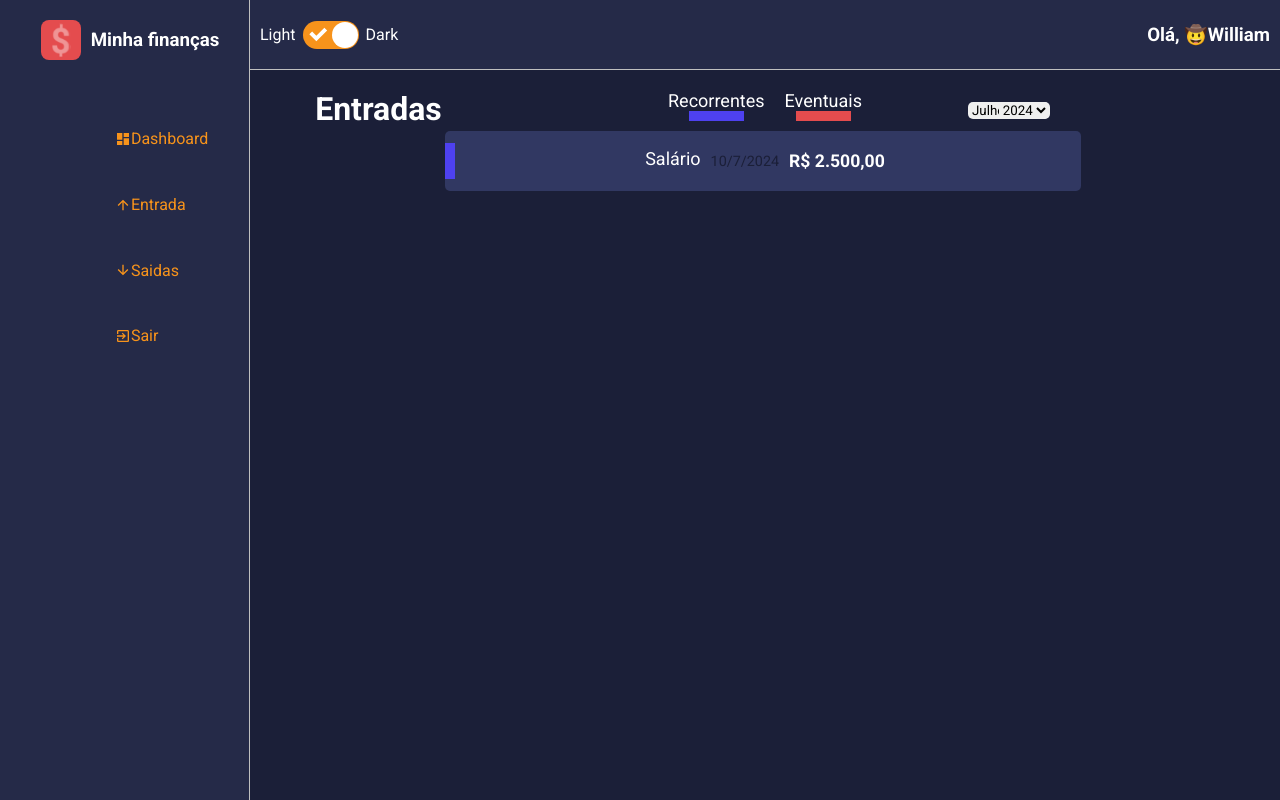
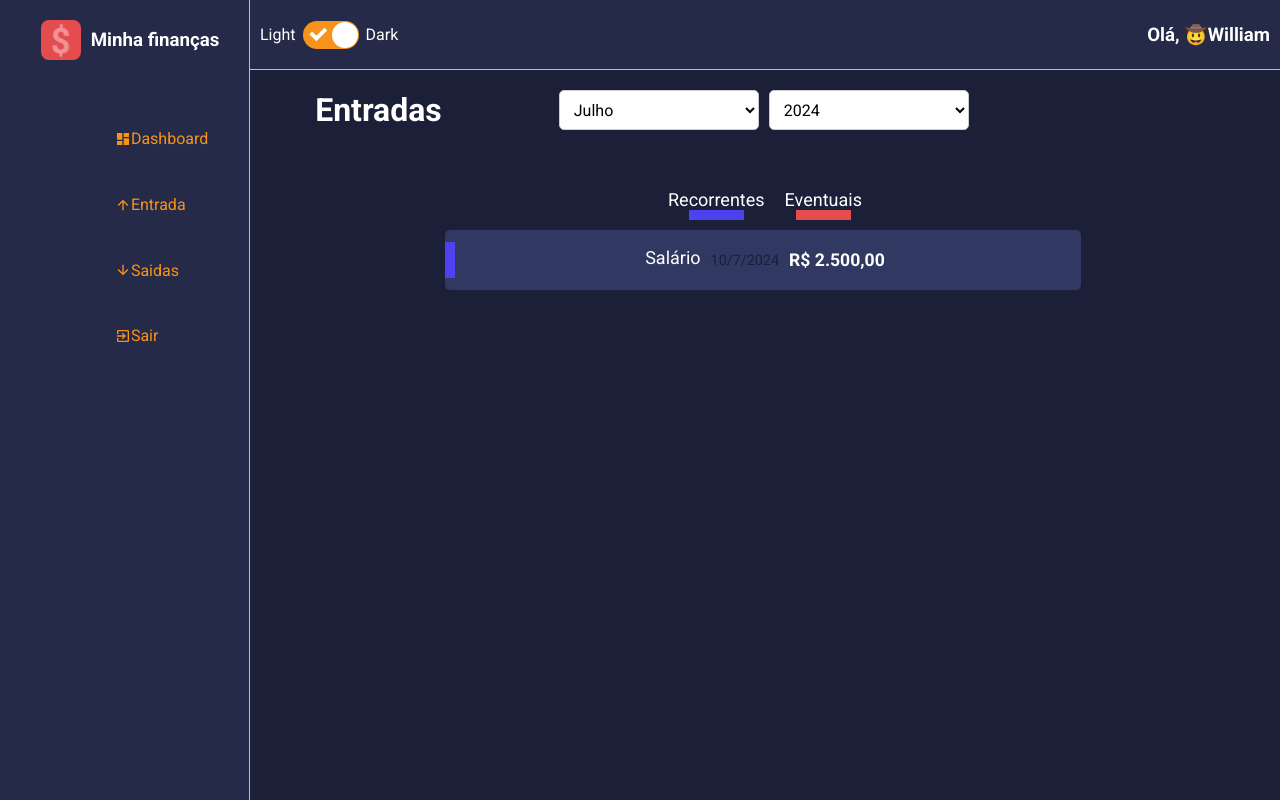
Before and after one commit to WilliamProgramadorBR/Gerenciador-financeiro, a React (Create React App) app: page /list/entry-balance in a window 1280 px wide. Built offline with nearby package versions, Linux system fonts and the light colour scheme.

Commit message:
Correção final

```diff
--- a/src/Page/List/index.tsx
+++ b/src/Page/List/index.tsx
@@ -1,148 +1,184 @@
 import React, { useState, useMemo, useEffect } from 'react';
 import { Container, Content, Button, Filters } from './styles';
-import { UUID } from 'crypto';
+import { v4 as uuid } from 'uuid';
+import { useParams } from 'react-router-dom';
+
 import SelectInput from '../../components/SelectInput';
 import ContentHeader from '../../components/ContentHeader';
 import HistoryFinanceCard from '../../components/HistoryFinanceCard';
-import { useParams } from 'react-router-dom';
+
 import gains from '../../repositories/gains';
 import expenses from '../../repositories/expenses';
 import formatCurrency from '../../utils/formatCurrency';
 import formatDate from '../../utils/formatDate';
-import ListOfmonths from '../../utils/months';
-
-
-
-interface RouteParams {
-  type: string;
-}
+import listOfMonths from '../../utils/months';
 
 interface IData {
   id: string;
   description: string;
   amountFormatted: string;
   frequency: string;
-  dataFormatted: string;
+  dateFormatted: string;
   tagColor: string;
 }
 
 const List: React.FC = () => {
-  const [selectedFrequency, setSelectedFrequency] = useState(['recorrente','eventual']);
-  const [monthSelected, setMonthSelected] = useState<string>(String(new Date().getMonth() + 1));
-  const [yearSelected, setYearSelected] = useState<string>(String(new Date().getFullYear()));
+  const { type } = useParams<{ type: string }>();
   const [data, setData] = useState<IData[]>([]);
-  const { type } = useParams();
+  const [monthSelected, setMonthSelected] = useState<number>(new Date().getMonth() + 1);
+  const [yearSelected, setYearSelected] = useState<number>(new Date().getFullYear());
+  const [frequencyFilterSelected, setFrequencyFilterSelected] = useState(['recorrente', 'eventual']);
   const [showAll, setShowAll] = useState(false);
 
-  const title = useMemo(() => {
-    return type === "entry-balance" ? "Entradas" : "Saídas";
+  const pageData = useMemo(() => {
+    return type === 'entry-balance' ?
+      {
+        title: 'Entradas',
+        lineColor: '#4E41F0',
+        data: gains
+      }
+      :
+      {
+        title: 'Saídas',
+        lineColor: '#E44C4E',
+        data: expenses
+      }
   }, [type]);
 
-  const listData = useMemo(() => {
-    return type === "entry-balance" ? gains : expenses;
-  }, [type]);
-  const years = useMemo(()=>{
-    let uniqueYears: number[]=[];
-    listData.forEach(item => {
-      const date = new Date(item.date)
-      const year = date.getFullYear()
+  const years = useMemo(() => {
+    let uniqueYears: number[] = [];
 
-      if(!uniqueYears.includes(year)){
-        uniqueYears.push(year)
+    const { data } = pageData;
+
+    data.forEach(item => {
+      const date = new Date(item.date);
+      const year = date.getFullYear();
+
+      if (!uniqueYears.includes(year)) {
+        uniqueYears.push(year);
       }
     });
-    return uniqueYears.map(year =>{
+
+    return uniqueYears.map(year => {
       return {
-        value:year,
-        label:year,
+        value: year,
+        label: year,
+      };
+    });
+  }, [pageData]);
 
-      }
-    })
-  },[listData])
+  const months = useMemo(() => {
+    return listOfMonths.map((month, index) => {
+      return {
+        value: index + 1,
+        label: month,
+      };
+    });
+  }, []);
 
-  const months = useMemo(()=>{
-       return ListOfmonths.map((month,index)=>{
-        return{
-          value: index +1,
-          label: month,}
+  const handleFrequencyClick = (frequency: string) => {
+    const alreadySelected = frequencyFilterSelected.findIndex(item => item === frequency);
 
-        });
+    if (alreadySelected >= 0) {
+      const filtered = frequencyFilterSelected.filter(item => item !== frequency);
+      setFrequencyFilterSelected(filtered);
+    } else {
+      setFrequencyFilterSelected((prev) => [...prev, frequency]);
+    }
+  };
 
-  },[]);
-  const handleFrequencyClick = (frequency: string) => {
-    const alreadySelected = selectedFrequency.findIndex(item => item === frequency);
-    if (alreadySelected >= 0) {
-        const filtered = selectedFrequency.filter(item => item !== frequency);
-        setSelectedFrequency(filtered);
-    } else {
+  const handleMonthSelected = (month: string) => {
+    try {
+      const parseMonth = Number(month);
+      setMonthSelected(parseMonth);
+    } catch {
+      throw new Error('invalid month value. Is accept 0 - 24.');
+    }
+  };
 
-        setSelectedFrequency((prev) => [...prev, frequency]);
+  const handleYearSelected = (year: string) => {
+    try {
+      const parseYear = Number(year);
+      setYearSelected(parseYear);
+    } catch {
+      throw new Error('invalid year value. Is accept integer numbers.');
     }
-}
-
+  };
 
   useEffect(() => {
-    const filteredData = listData.filter(item => {
+    const { data } = pageData;
+
+    const filteredData = data.filter(item => {
       const date = new Date(item.date);
-      const month = String(date.getMonth() + 1);
-      const year = String(date.getFullYear());
-      return month === monthSelected && year === yearSelected && selectedFrequency.includes(item.frequency);
+      const month = date.getMonth() + 1;
+      const year = date.getFullYear();
+
+      return month === monthSelected && year === yearSelected && frequencyFilterSelected.includes(item.frequency);
     });
 
     const formattedData = filteredData.map(item => {
       return {
-        id: String(new Date().getTime())+ item.amount,
+        id: uuid(),
         description: item.description,
         amountFormatted: formatCurrency(Number(item.amount)),
         frequency: item.frequency,
-        dataFormatted: formatDate(item.date),
-        tagColor: item.frequency === 'recorrente' ? '#4e41f0' : '#E44c4e'
+        dateFormatted: formatDate(item.date),
+        tagColor: item.frequency === 'recorrente' ? '#4E41F0' : '#E44C4E',
       };
     });
 
     setData(formattedData);
-  }, [listData, monthSelected, yearSelected, data.length, selectedFrequency]);
-
-  const lineColor = useMemo(() => {
-    return type === "entry-balance" ? "#F7931B" : "#E44C4E";
-  }, [type]);
+  }, [pageData, monthSelected, yearSelected, frequencyFilterSelected]);
 
   const itemsToShow = showAll ? data : data.slice(0, 5);
 
   return (
     <Container>
-      <ContentHeader title={title} lineColor={lineColor}>
+      <ContentHeader title={pageData.title} lineColor={pageData.lineColor}>
         <SelectInput
           options={months}
-          onChange={(e) => setMonthSelected(e.target.value)}
+          onChange={(e) => handleMonthSelected(e.target.value)}
           defaultValue={monthSelected}
         />
         <SelectInput
           options={years}
-          onChange={(e) => setYearSelected(e.target.value)}
+          onChange={(e) => handleYearSelected(e.target.value)}
           defaultValue={yearSelected}
         />
       </ContentHeader>
+
       <Filters>
-        <button type="button" className={`tag-filter tag-filter-recurrent
-        ${selectedFrequency.includes('recorrente')&& 'tag-actived'}`}
-         onClick={() =>handleFrequencyClick('recorrente')}>
+        <button
+          type="button"
+          className={`
+            tag-filter
+            tag-filter-recurrent
+            ${frequencyFilterSelected.includes('recorrente') && 'tag-actived'}`}
+          onClick={() => handleFrequencyClick('recorrente')}
+        >
           Recorrentes
         </button>
-        <button type="button" className={`tag-filter tag-filter-eventual
-        ${selectedFrequency.includes('eventual')&& 'tag-actived'}`}
-        onClick={()=>handleFrequencyClick('eventual')}>
+
+        <button
+          type="button"
+          className={`
+            tag-filter
+            tag-filter-eventual
+            ${frequencyFilterSelected.includes('eventual') && 'tag-actived'}`}
+          onClick={() => handleFrequencyClick('eventual')}
+        >
           Eventuais
         </button>
       </Filters>
+
       <Content>
-        <ul style={{overflowY:"visible"}}>
+        <ul style={{ overflowY: "visible" }}>
           {itemsToShow.map(item => (
             <HistoryFinanceCard
               key={item.id}
               tagColor={item.tagColor}
               title={item.description}
-              subtitle={item.dataFormatted}
+              subtitle={item.dateFormatted}
               amount={item.amountFormatted}
             />
           ))}
--- a/src/Page/List/styles.ts
+++ b/src/Page/List/styles.ts
@@ -1,7 +1,8 @@
 import styled from "styled-components";
 
 
-export const Container = styled.div``;
+export const Container = styled.div`
+margin-top:10%;`;
 
 export const Content = styled.div``;
 export const Filters = styled.div`
--- a/src/components/SelectInput/styles.ts
+++ b/src/components/SelectInput/styles.ts
@@ -1,8 +1,26 @@
 import styled from "styled-components";
 
 export const Container = styled.div`
-> select{
-    padding: 7px 10 px;
+  position: relative;
+  display: inline-block;
+  width: 200px;
+  margin-left: 10px; // Adicione um espaço entre os selects
+
+  select {
+    width: 100%;
+    height: 40px;
+    padding: 0 10px;
+    border: 1px solid #ccc;
     border-radius: 5px;
-    margin-left: 160%;
-}`;
+    background-color: #fff;
+    font-size: 16px;
+    cursor: pointer;
+    outline: none;
+    z-index: 1; // Certifique-se de que o z-index esteja configurado corretamente
+
+    &:focus {
+      border-color: #4e41f0;
+      box-shadow: 0 0 5px rgba(78, 65, 240, 0.5);
+    }
+  }
+`;
--- a/src/repositories/expenses.ts
+++ b/src/repositories/expenses.ts
@@ -15,7 +15,7 @@
   {"description":"Cinema",                "amount":"45.00", "type":"saída","frequency":"eventual",  "date":"2020-02-23"},
   {"description":"Energia elétrica",      "amount":"97.00", "type":"saída","frequency":"recorrente","date":"2020-03-10"},
   {"description":"Água",                  "amount":"100.10","type":"saída","frequency":"recorrente","date":"2020-03-15"},
-  {"description":"Telefone",              "amount":"99.99", "type":"saída","frequency":"recorrente","date":"2020-03-23"},
+  {"description":"Telefone",              "amount":"99.99", "type":"saída","frequency":"recorrente","date":"2021-03-23"},
   {"description":"Plano de Saúde",        "amount":"300.00","type":"saída","frequency":"recorrente","date":"2020-03-23"},
   {"description":"Compras do mês",        "amount":"800.50","type":"saída","frequency":"recorrente","date":"2020-03-17"},
   {"description":"Parcela do Celular 2/5","amount":"150.99","type":"saída","frequency":"eventual",  "date":"2020-03-18"},
```
